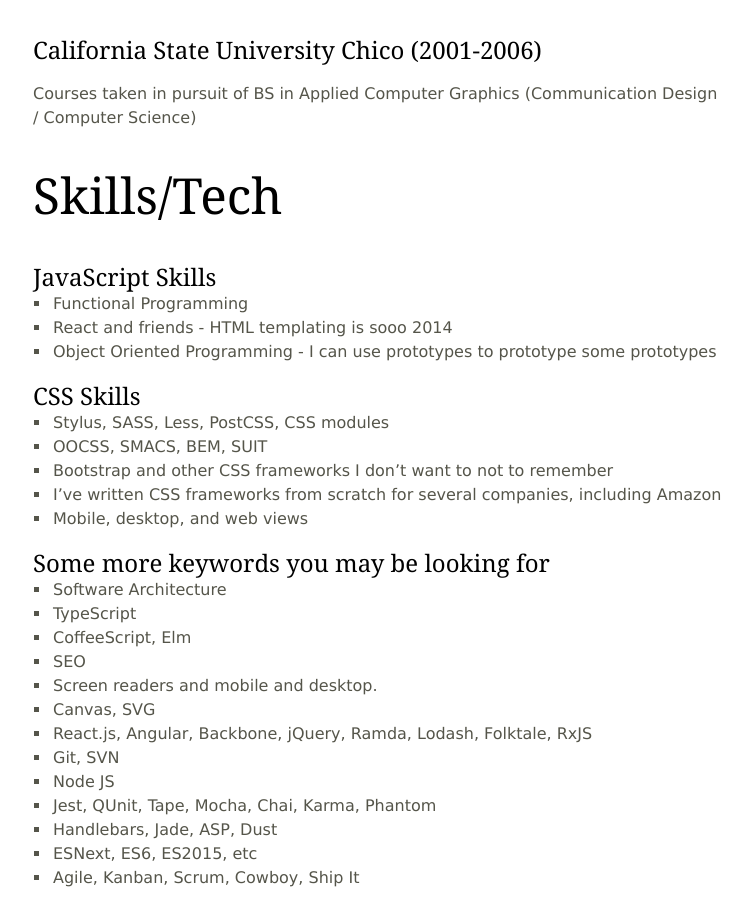
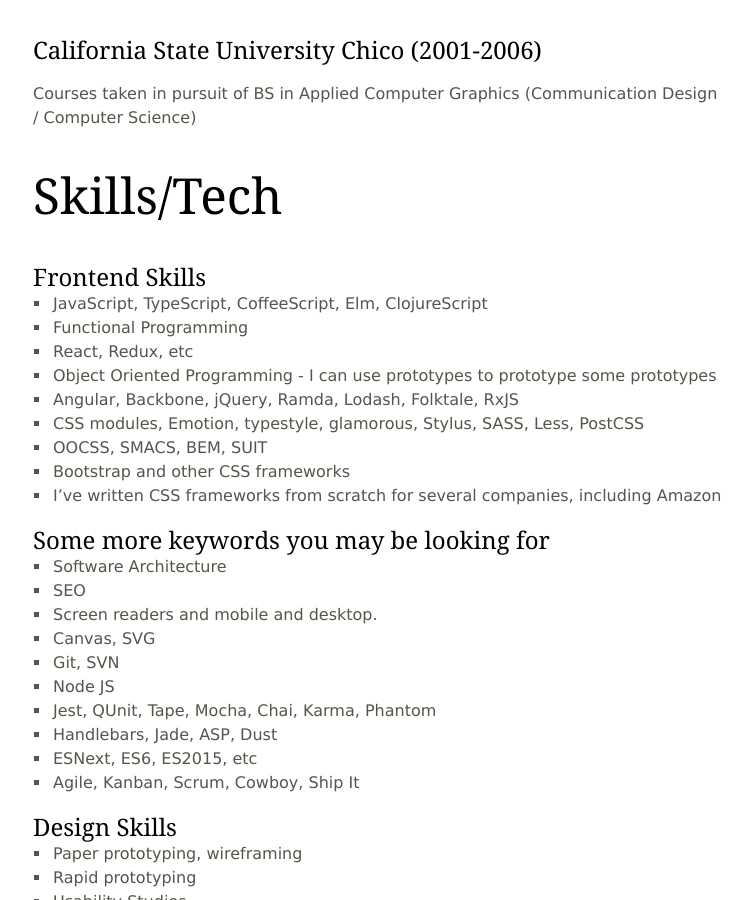
Before and after one commit to jethrolarson/jethrolarson.github.com, a Jekyll site: the page built from resume.md, in a window 1280 px wide and 900 px high, scrolled down 3045 px. Shown: the whole window, without its empty margins (262-1013 px from the left). Built offline with Jekyll 4.4.1, drawn with Linux system fonts in a browser that asks for light colours.

Commit message:
Update resume.md

```diff
--- a/resume.md
+++ b/resume.md
@@ -110,29 +110,24 @@ Courses taken in pursuit of BS in Applied Computer Graphics (Communication Desig
 
 # Skills/Tech
 
-## JavaScript Skills
+## Frontend Skills
 
+* JavaScript, TypeScript, CoffeeScript, Elm, ClojureScript
 * Functional Programming
-* React and friends - HTML templating is sooo 2014
+* React, Redux, etc
 * Object Oriented Programming - I can use prototypes to prototype some prototypes
-
-## CSS Skills
-
-* Stylus, SASS, Less, PostCSS, CSS modules
+* Angular, Backbone, jQuery, Ramda, Lodash, Folktale, RxJS
+* CSS modules, Emotion, typestyle, glamorous, Stylus, SASS, Less, PostCSS
 * OOCSS, SMACS, BEM, SUIT
-* Bootstrap and other CSS frameworks I don't want to not to remember
+* Bootstrap and other CSS frameworks
 * I've written CSS frameworks from scratch for several companies, including Amazon
-* Mobile, desktop, and web views
 
 ## Some more keywords you may be looking for
 
 * Software Architecture
-* TypeScript
-* CoffeeScript, Elm
 * SEO
 * Screen readers and mobile and desktop.
 * Canvas, SVG
-* React.js, Angular, Backbone, jQuery, Ramda, Lodash, Folktale, RxJS
 * Git, SVN
 * Node JS
 * Jest, QUnit, Tape, Mocha, Chai, Karma, Phantom
```
